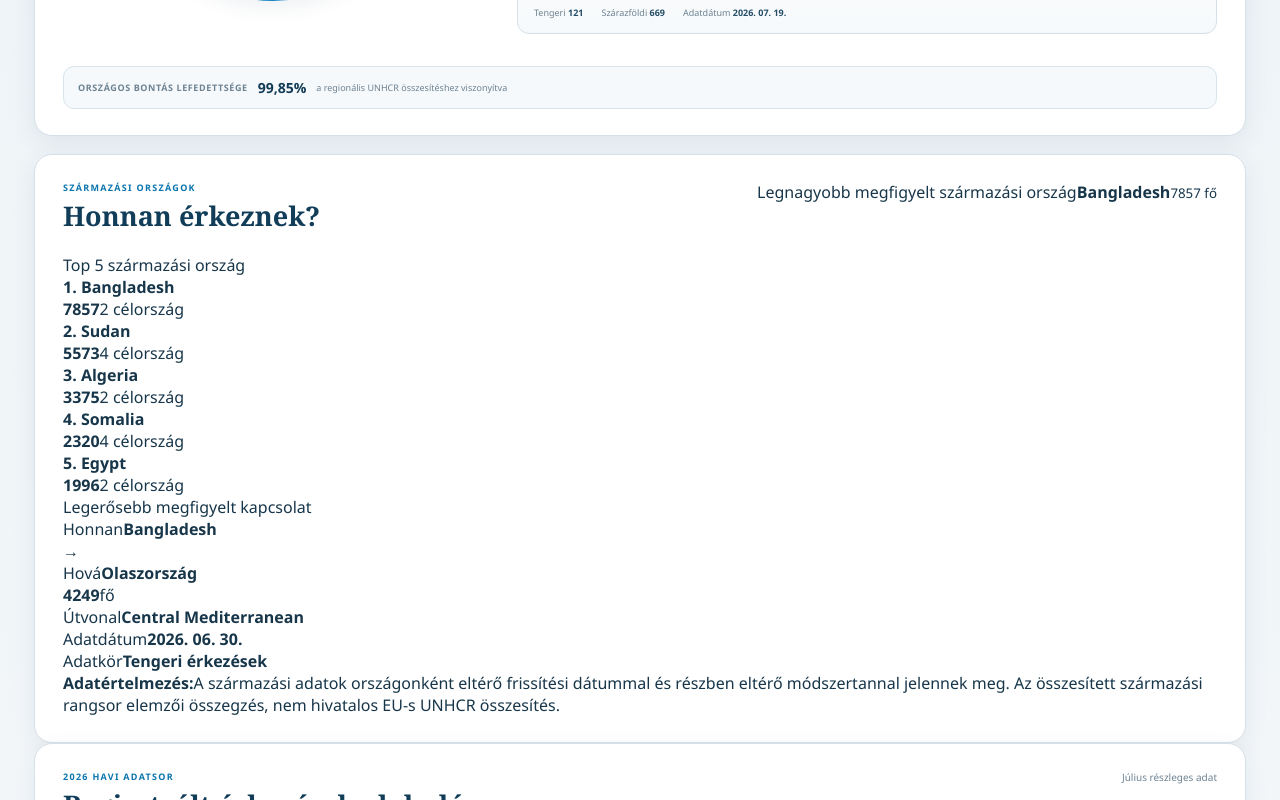
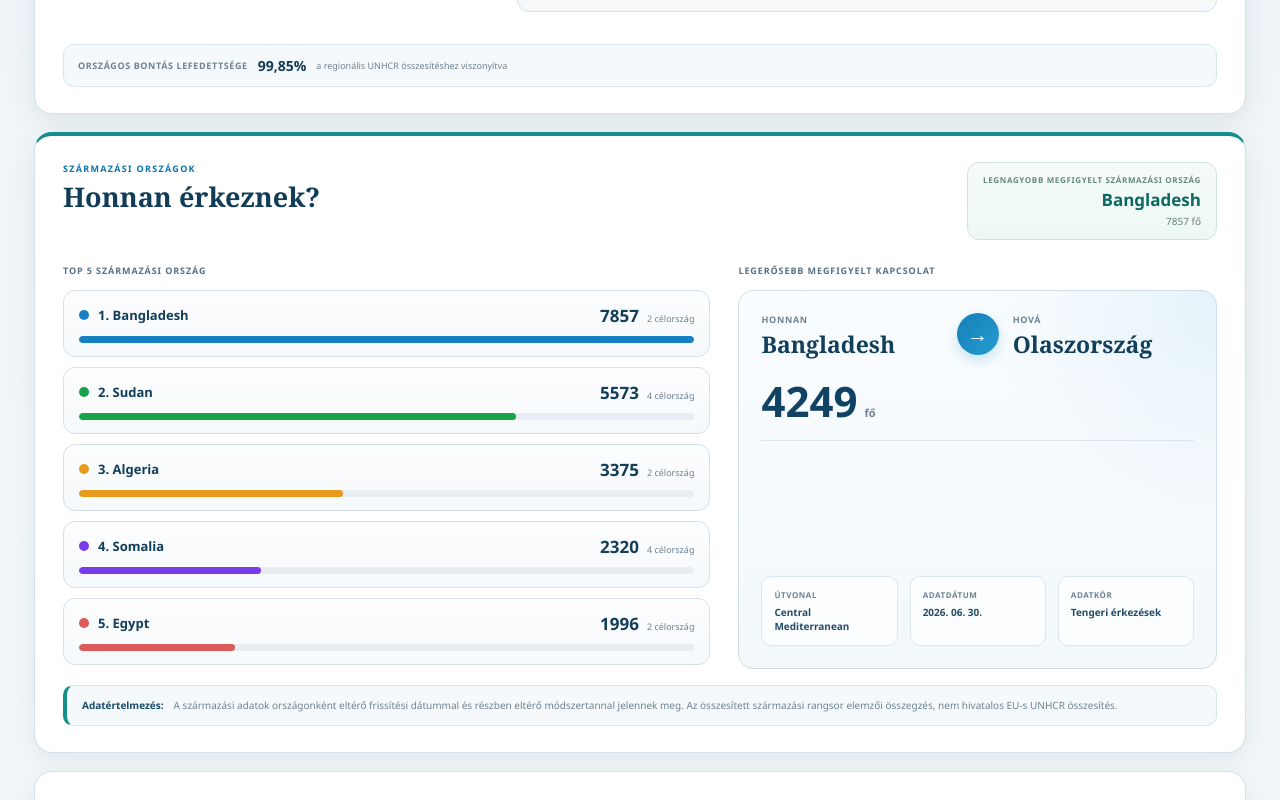
Before and after one commit to mikloshetzer-sketch/migracio-terkep, a React (Vite) app: page / in a window 1280 px wide. Shown: the part 1180-1980 px from the top of the page. Built offline with nearby package versions, Linux system fonts and the light colour scheme.

Commit message:
Update style.css

```diff
--- a/src/style.css
+++ b/src/style.css
@@ -96,7 +96,7 @@ a {
   position: relative;
 
   width: 100%;
-  min-height: 280px;
+  min-height: 245px;
 
   display: flex;
   align-items: center;
@@ -105,9 +105,9 @@ a {
   gap: 48px;
 
   padding:
-    36px
+    34px
     68px
-    40px;
+    38px;
 
   overflow: hidden;
 
@@ -177,41 +177,7 @@ a {
   display: flex;
   align-items: flex-start;
 
-  gap: 20px;
-
   min-width: 0;
-}
-
-.brand-mark {
-  width: 64px;
-  height: 64px;
-
-  flex: 0 0 64px;
-
-  display: flex;
-  align-items: center;
-  justify-content: center;
-
-  margin-top: 2px;
-
-  color: #ffffff;
-
-  border:
-    1px solid
-    rgba(255, 255, 255, 0.25);
-
-  border-radius: 14px;
-
-  background:
-    rgba(255, 255, 255, 0.08);
-
-  box-shadow:
-    inset 0 1px 0 rgba(255, 255, 255, 0.05);
-
-  font-size: 16px;
-  font-weight: 900;
-
-  letter-spacing: 1.3px;
 }
 
 .brand-copy {
@@ -235,7 +201,7 @@ a {
 }
 
 .brand-title {
-  max-width: 900px;
+  max-width: 980px;
 
   margin:
     0
@@ -251,9 +217,9 @@ a {
 
   font-size:
     clamp(
-      44px,
-      4.2vw,
-      66px
+      42px,
+      4vw,
+      64px
     );
 
   line-height: 0.98;
@@ -262,7 +228,7 @@ a {
 }
 
 .brand-lead {
-  max-width: 860px;
+  max-width: 900px;
 
   margin: 0;
 
@@ -361,7 +327,7 @@ a {
   min-height: 100vh;
 
   padding:
-    28px
+    24px
     34px
     44px;
 
@@ -370,172 +336,6 @@ a {
       180deg,
       #eaf1f5 0%,
       #f5f8fa 100%
-    );
-}
-
-/* =========================================================
-   INTERNAL OVERVIEW CARD
-   ========================================================= */
-
-.migration-hero {
-  position: relative;
-
-  display: flex;
-  align-items: center;
-  justify-content: space-between;
-
-  gap: 30px;
-
-  min-height: 185px;
-
-  margin:
-    8px
-    0
-    20px;
-
-  padding:
-    28px
-    30px;
-
-  overflow: hidden;
-
-  color: var(--text);
-
-  background: #ffffff;
-
-  border:
-    1px solid
-    var(--border);
-
-  border-left:
-    6px solid
-    var(--blue);
-
-  border-radius: var(--radius);
-
-  box-shadow: var(--shadow);
-}
-
-.migration-hero-copy {
-  position: relative;
-  z-index: 1;
-
-  max-width: 900px;
-}
-
-.migration-hero .eyebrow {
-  margin:
-    0
-    0
-    9px;
-
-  color: var(--blue);
-
-  font-size: 10px;
-  font-weight: 900;
-
-  letter-spacing: 1.6px;
-
-  text-transform: uppercase;
-}
-
-.migration-hero h1 {
-  margin:
-    0
-    0
-    12px;
-
-  color: var(--navy);
-
-  font-family:
-    Georgia,
-    "Times New Roman",
-    serif;
-
-  font-size:
-    clamp(
-      34px,
-      3.2vw,
-      50px
-    );
-
-  line-height: 1;
-
-  letter-spacing: -1px;
-}
-
-.migration-lead {
-  max-width: 850px;
-
-  margin: 0;
-
-  color: var(--muted);
-
-  font-size: 14px;
-  line-height: 1.65;
-}
-
-.migration-source-status {
-  flex-shrink: 0;
-
-  display: flex;
-  align-items: center;
-
-  gap: 11px;
-
-  min-width: 235px;
-
-  padding:
-    14px
-    17px;
-
-  border:
-    1px solid
-    #bfe0d7;
-
-  border-radius: 999px;
-
-  background:
-    #edf9f5;
-}
-
-.migration-source-status div {
-  display: flex;
-  flex-direction: column;
-
-  gap: 2px;
-}
-
-.migration-source-status strong {
-  color: #097760;
-
-  font-size: 12px;
-  font-weight: 800;
-}
-
-.migration-source-status span:not(.status-dot) {
-  color: #5c8a80;
-
-  font-size: 10px;
-}
-
-.status-dot {
-  width: 9px;
-  height: 9px;
-
-  flex-shrink: 0;
-
-  border-radius: 50%;
-
-  background: #28cb92;
-
-  box-shadow:
-    0 0 0 5px
-    rgba(
-      40,
-      203,
-      146,
-      0.13
     );
 }
 
@@ -1332,6 +1132,446 @@ a {
 }
 
 /* =========================================================
+   ORIGIN INTELLIGENCE
+   ========================================================= */
+
+.origin-intelligence-panel {
+  margin-bottom: 18px;
+
+  border-top:
+    4px solid
+    #158f89;
+}
+
+.origin-summary-highlight {
+  min-width: 245px;
+
+  display: flex;
+  flex-direction: column;
+  align-items: flex-end;
+
+  gap: 3px;
+
+  padding:
+    11px
+    15px;
+
+  border:
+    1px solid
+    #cfe4df;
+
+  border-radius: 12px;
+
+  background:
+    linear-gradient(
+      180deg,
+      #f5fbf9,
+      #edf8f5
+    );
+}
+
+.origin-summary-highlight span {
+  color: #64877f;
+
+  font-size: 8px;
+  font-weight: 850;
+
+  letter-spacing: 0.65px;
+
+  text-transform: uppercase;
+}
+
+.origin-summary-highlight strong {
+  color: #0d695f;
+
+  font-size: 17px;
+  font-weight: 850;
+}
+
+.origin-summary-highlight small {
+  color: #65827c;
+
+  font-size: 10px;
+}
+
+.origin-intelligence-layout {
+  display: grid;
+
+  grid-template-columns:
+    minmax(0, 1.15fr)
+    minmax(360px, 0.85fr);
+
+  gap: 28px;
+
+  align-items: stretch;
+}
+
+.origin-ranking-block,
+.movement-intelligence-block {
+  min-width: 0;
+}
+
+.origin-section-title {
+  margin-bottom: 13px;
+
+  color: #567184;
+
+  font-size: 9px;
+  font-weight: 900;
+
+  letter-spacing: 0.9px;
+
+  text-transform: uppercase;
+}
+
+.origin-ranking-list {
+  display: flex;
+  flex-direction: column;
+
+  gap: 10px;
+}
+
+.origin-ranking-row {
+  padding:
+    13px
+    15px;
+
+  border:
+    1px solid
+    var(--border);
+
+  border-radius: 12px;
+
+  background:
+    linear-gradient(
+      180deg,
+      #fcfdfe,
+      #f6f9fb
+    );
+}
+
+.origin-ranking-heading {
+  display: flex;
+
+  justify-content: space-between;
+  align-items: center;
+
+  gap: 18px;
+
+  margin-bottom: 9px;
+}
+
+.origin-ranking-name {
+  display: flex;
+  align-items: center;
+
+  gap: 9px;
+
+  min-width: 0;
+}
+
+.origin-rank-dot {
+  width: 10px;
+  height: 10px;
+
+  flex: 0 0 10px;
+
+  border-radius: 50%;
+}
+
+.origin-ranking-name strong {
+  color: #123e5b;
+
+  font-size: 13px;
+  font-weight: 850;
+}
+
+.origin-ranking-value {
+  flex-shrink: 0;
+
+  display: flex;
+  align-items: baseline;
+
+  gap: 8px;
+}
+
+.origin-ranking-value strong {
+  color: #123e5b;
+
+  font-size: 17px;
+  font-weight: 850;
+}
+
+.origin-ranking-value span {
+  color: var(--muted);
+
+  font-size: 9px;
+}
+
+.origin-progress {
+  height: 7px;
+
+  overflow: hidden;
+
+  border-radius: 999px;
+
+  background:
+    #e7edf2;
+}
+
+.origin-progress span {
+  display: block;
+
+  height: 100%;
+
+  min-width: 3px;
+
+  border-radius: inherit;
+}
+
+.movement-card {
+  height: calc(100% - 22px);
+
+  min-height: 310px;
+
+  display: flex;
+  flex-direction: column;
+
+  padding:
+    22px;
+
+  border:
+    1px solid
+    #cedee7;
+
+  border-radius: 15px;
+
+  background:
+    radial-gradient(
+      circle at 100% 0%,
+      rgba(44, 150, 205, 0.10),
+      transparent 38%
+    ),
+    linear-gradient(
+      180deg,
+      #fafdff,
+      #f3f8fb
+    );
+}
+
+.movement-flow {
+  display: grid;
+
+  grid-template-columns:
+    minmax(0, 1fr)
+    auto
+    minmax(0, 1fr);
+
+  gap: 14px;
+
+  align-items: center;
+
+  margin-bottom: 24px;
+}
+
+.movement-country {
+  display: flex;
+  flex-direction: column;
+
+  gap: 6px;
+
+  min-width: 0;
+}
+
+.movement-country span {
+  color: var(--muted);
+
+  font-size: 9px;
+  font-weight: 800;
+
+  letter-spacing: 0.7px;
+
+  text-transform: uppercase;
+}
+
+.movement-country strong {
+  color: #113f5c;
+
+  font-family:
+    Georgia,
+    "Times New Roman",
+    serif;
+
+  font-size: 23px;
+
+  line-height: 1.05;
+}
+
+.movement-arrow {
+  width: 42px;
+  height: 42px;
+
+  display: flex;
+  align-items: center;
+  justify-content: center;
+
+  border-radius: 50%;
+
+  color: #ffffff;
+
+  background:
+    linear-gradient(
+      135deg,
+      #177fb8,
+      #249cd1
+    );
+
+  box-shadow:
+    0 5px 14px
+    rgba(
+      22,
+      128,
+      193,
+      0.22
+    );
+
+  font-size: 21px;
+  font-weight: 900;
+}
+
+.movement-primary-value {
+  display: flex;
+  align-items: baseline;
+
+  gap: 7px;
+
+  margin-bottom: 20px;
+
+  padding-bottom: 18px;
+
+  border-bottom:
+    1px solid
+    #dbe6ed;
+}
+
+.movement-primary-value strong {
+  color: #0f4263;
+
+  font-size: 42px;
+  font-weight: 850;
+
+  line-height: 1;
+}
+
+.movement-primary-value span {
+  color: var(--muted);
+
+  font-size: 11px;
+  font-weight: 700;
+}
+
+.movement-details {
+  display: grid;
+
+  grid-template-columns:
+    repeat(
+      3,
+      minmax(0, 1fr)
+    );
+
+  gap: 12px;
+
+  margin-top: auto;
+}
+
+.movement-details > div {
+  min-width: 0;
+
+  display: flex;
+  flex-direction: column;
+
+  gap: 5px;
+
+  padding:
+    12px;
+
+  border:
+    1px solid
+    #dce6ec;
+
+  border-radius: 10px;
+
+  background:
+    rgba(
+      255,
+      255,
+      255,
+      0.72
+    );
+}
+
+.movement-details span {
+  color: var(--muted);
+
+  font-size: 8px;
+  font-weight: 800;
+
+  letter-spacing: 0.55px;
+
+  text-transform: uppercase;
+}
+
+.movement-details strong {
+  color: #214d68;
+
+  font-size: 10px;
+  line-height: 1.4;
+
+  word-break: break-word;
+}
+
+.origin-methodology-note {
+  margin-top: 20px;
+
+  display: flex;
+  align-items: flex-start;
+
+  gap: 10px;
+
+  padding:
+    12px
+    15px;
+
+  border:
+    1px solid
+    #d9e5ec;
+
+  border-left:
+    4px solid
+    #158f89;
+
+  border-radius: 10px;
+
+  background:
+    #f5f9fb;
+}
+
+.origin-methodology-note strong {
+  flex-shrink: 0;
+
+  color: #174c66;
+
+  font-size: 10px;
+}
+
+.origin-methodology-note span {
+  color: var(--muted);
+
+  font-size: 10px;
+  line-height: 1.55;
+}
+
+/* =========================================================
    MONTHLY TREND
    ========================================================= */
 
@@ -1679,6 +1919,14 @@ a {
     min-height: 320px;
   }
 
+  .origin-intelligence-layout {
+    grid-template-columns: 1fr;
+  }
+
+  .movement-card {
+    min-height: 280px;
+  }
+
   .migration-footer-status {
     grid-template-columns:
       repeat(
@@ -1712,21 +1960,6 @@ a {
     flex-direction: column;
 
     gap: 25px;
-  }
-
-  .blog-dashboard-brand {
-    gap: 14px;
-  }
-
-  .brand-mark {
-    width: 50px;
-    height: 50px;
-
-    flex-basis: 50px;
-
-    border-radius: 11px;
-
-    font-size: 13px;
   }
 
   .brand-title {
@@ -1760,19 +1993,6 @@ a {
       28px;
   }
 
-  .migration-hero {
-    flex-direction: column;
-    align-items: flex-start;
-
-    padding:
-      23px
-      20px;
-  }
-
-  .migration-source-status {
-    width: 100%;
-  }
-
   .migration-kpi-grid {
     grid-template-columns: 1fr;
   }
@@ -1804,8 +2024,10 @@ a {
     align-items: flex-start;
   }
 
-  .country-summary-highlight {
+  .country-summary-highlight,
+  .origin-summary-highlight {
     width: 100%;
+
     align-items: flex-start;
   }
 
@@ -1859,6 +2081,41 @@ a {
     flex-wrap: wrap;
   }
 
+  .origin-ranking-heading {
+    align-items: flex-start;
+  }
+
+  .origin-ranking-value {
+    flex-direction: column;
+    align-items: flex-end;
+
+    gap: 2px;
+  }
+
+  .movement-flow {
+    grid-template-columns: 1fr;
+
+    text-align: center;
+  }
+
+  .movement-country {
+    align-items: center;
+  }
+
+  .movement-arrow {
+    justify-self: center;
+
+    transform: rotate(90deg);
+  }
+
+  .movement-details {
+    grid-template-columns: 1fr;
+  }
+
+  .origin-methodology-note {
+    flex-direction: column;
+  }
+
   .month-comparison {
     grid-template-columns: 1fr;
   }
```
